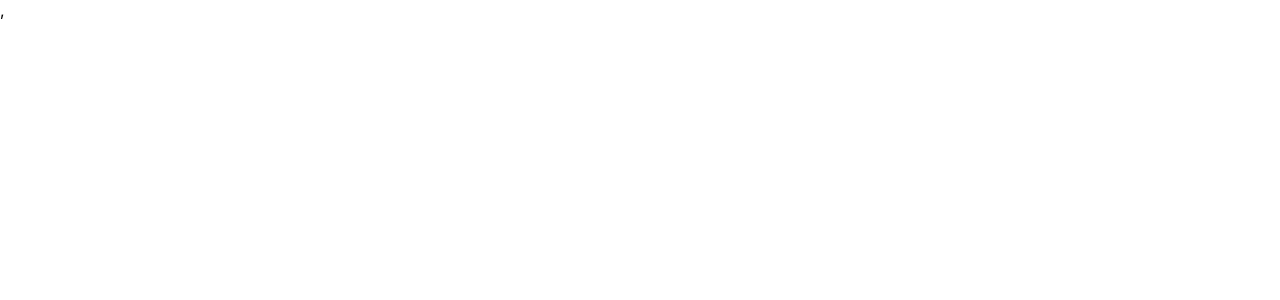
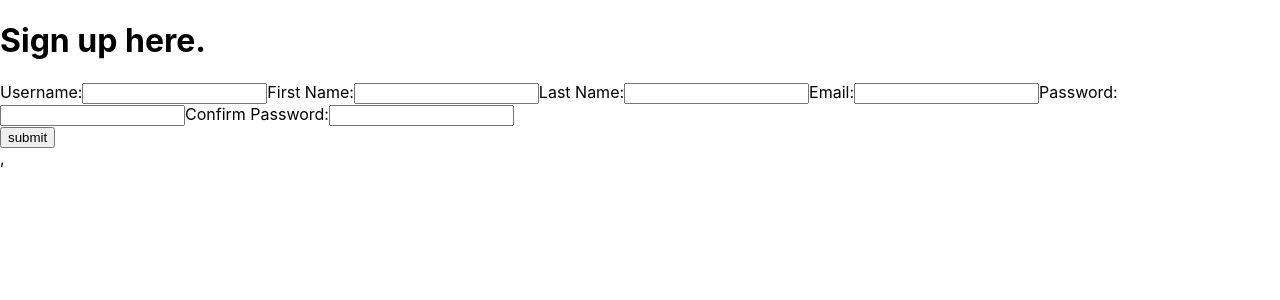
Before and after one commit to African-Marketplace-67/front-end, a React (Create React App) app in the folder marketplace/: page /SignUpForm in a window 1280 px wide. Shown: the top 300 px of the page. Built offline with nearby package versions, Linux system fonts and the light colour scheme; no server answers.

Commit message:
many changes

```diff
--- a/marketplace/src/App.js
+++ b/marketplace/src/App.js
@@ -1,37 +1,52 @@
 import './App.css';
-import React, { useState } from 'react'
-import MockHome from './login/MockHome'
-import LoginForm from './login/LoginForm.js'
-import MockMain from './login/MockMain'
+import React, { useState, useEffect } from 'react'
+import MockHome from './MockHome'
+import LoginForm from './LoginForm.js'
+import MockMain from './MockMain'
 import axios from 'axios'
 import { Route, Switch} from 'react-router-dom'
 import * as yup from 'yup'
-import schema from './login/FormSchema'
+import schema from './formSchema'
+import SignUpForm from "./SignUpForm"
 
+
+const memberList = [];
 const initialFormValues = {
-  userName: '',
-  password: ''
-}
-
+   userName:"",
+   firstname: "",
+   lastname:"",
+   email:"",
+   password:"",
+   passwordConfirmation:""
+  };
 const initialFormErrors = {
-  userName: '',
-  password: ''
-}
-// const initialValues = []
+   userName:"",
+   firstname: "",
+   lastname:"",
+   email:"",
+   password:"",
+   passwordConfirmation:""
+  };
+const initialDisable = true;
+const initialLogin = {
+  userName: "",
+  password: ""
+};
 
 function App() {
-
-  const [login, setLogin] = useState({})
+  const [ member , setMember ] = useState(memberList)
+  const [login, setLogin] = useState(initialLogin) // Add initialLogin to state. Changed to setLogin and on line 81.
   const [formValues, setFormValues] = useState(initialFormValues);
   const [formErrors, setFormErrors] = useState(initialFormErrors)
-  const [passwordShown, setPasswordShown] = useState(false)
+ // const [passwordShown, setPasswordShown] = useState(false) // not sure we need this.
+  const [ disable, setDisable ] = useState(initialDisable)
 
-  const postNewLogin = (newLogin) => {
+  const getMember = (newMember) => {
     axios
-    .post('https://reqres.in/api/users', newLogin)
+    .post('https://reqres.in/api/users', newMember)
     .then((res) => {
-      console.log("reqres res", res.data)
-      setLogin(res.data)
+      setMember([...member, ])
+      setMember(res.data)
     })
     .catch((err) => {
       console.log(err)
@@ -60,14 +75,34 @@ function App() {
     })
   }
 
-  const submit = () => {
+  const onSubmit = () => {
     const newLogin = {
       userName: formValues.userName.trim(),
       password: formValues.password.trim()
     }
+    setLogin(newLogin)
+  }
 
-    postNewLogin(newLogin)
+  const formSubmit = () => {
+    const newMember = {
+      username:formValues.username.trim(),
+      firstname:formValues.firstname.trim(),
+      lastname:formValues.lastname.trim(),
+      email:formValues.email.trim(),
+      password:formValues.password.trim(),
+      passwordConfirmation:formValues.passwordConfirmation.trim()
+    }
   }
+
+  useEffect(() => {
+    getMember()
+  },[])
+
+  useEffect(() => {
+    schema.isValid(formValues).then(valid => {
+      setDisable(!valid)
+    })
+  },[formValues])
 
   return (
     <div className="App">
@@ -75,16 +110,30 @@ function App() {
         <Route path="/login">
           <LoginForm
             values={formValues}
-            submit={submit}
+            submit={onSubmit}
             errors={formErrors}
             login={login}
             change={inputChange}
+            disabled={disable}
             />
         </Route>
+
+        <Route path="/SignUpForm">
+          <SignUpForm
+            values={formValues}
+            submit={onSubmit}
+            errors={formErrors}
+            change={inputChange}
+            disabled={disable}
+            />
+        </Route>
+
 
         <Route path="/MockMain">
           <MockMain />
         </Route>
+
+
 
         <Route exact path="/">
           <MockHome />
--- a/marketplace/src/login/LoginForm.js
+++ b/marketplace/src/LoginForm.js
@@ -1,7 +1,7 @@
 import React from 'react'
 import { useHistory, Link } from 'react-router-dom'
 import styled from 'styled-components'
-import '../App.css'
+import './App.css'
 // import {EmailIcon, FacebookIcon, TwitterIcon} from "react-share"
 
 
@@ -36,10 +36,10 @@ function LoginForm (props) {
          </NavContainer>
          <Banner></Banner>
          <Container onSubmit={onSubmit}>
-           {errors && <div className= "errors">
+           {/* {errors && <div className= "errors">
                <div>{errors.userName}</div>
                <div>{errors.password}</div>
-            </div>}
+            </div>} */}
 
             <div>
 
--- a/marketplace/src/login/MockHome.js
+++ b/marketplace/src/MockHome.js
@@ -6,6 +6,7 @@ function MockHome () {
         <div>Mock Homepage
             <div>
                 <Link className="text-link" to="/login">LOGIN</Link>
+                <Link className="signup-link" to="/SignUpForm">SIGNUP</Link>
             </div>
         </div>
         )
--- a/marketplace/src/SignUpForm.js
+++ b/marketplace/src/SignUpForm.js
@@ -1,4 +1,6 @@
 import React, {useState} from "react";
+import { useHistory } from "react-router-dom";
+
 
 
 export default function SignupForm(props){
@@ -8,13 +10,21 @@ const {values, submit, change, disable, errors} = props
 
 const onChange = (evt) => {
   const {name, value}= evt.target;
-
+  change(name,value)
 };
 
 const onSubmit = (evt) => {
   evt.preventDefault()
   submit()
+  routeToMain()
 }
+
+
+const history = useHistory()
+const routeToMain = () => {
+  history.push(('/mockMain'))
+}
+
 
 return (
 
--- a/marketplace/src/formSchema.js
+++ b/marketplace/src/formSchema.js
@@ -2,17 +2,19 @@ import * as yup from "yup";
 
 
 export default yup.object().shape({
-  username: yup
+  userName: yup
     .string()
     .required("Username is required.")
-    .min(3, "Minimum 3 characters."),
+    .min(3, "Minimum 3 characters.")
+    .max(50, "You have reached the character limit"),
   firstname: yup
     .string()
     .required("First name is required.")
     .min( 3,"Must have 3 characters."),
   lastname: yup
     .string()
-    .required("Last name is required."),
+    .required("Last name is required.")
+    .min(2,"Minimum 2 characters."),
   email: yup
     .string()
     .required("Email is required.")
@@ -20,7 +22,8 @@ export default yup.object().shape({
   password: yup
     .string()
     .required("Password is required.")
-    .min(6,"Minimum of 6 characters"),
+    .min(6,"Minimum of 6 characters")
+    .max(50, "You have reached the character limit"),
   passwordConfirmation: yup
     .string()
     .oneOf([yup.ref('password')], null, "Password must match.")
--- a/marketplace/src/login/FormSchema.js
+++ /dev/null
@@ -1,14 +0,0 @@
-import * as yup from 'yup'
-
-export default yup.object().shape({
-    userName: yup
-        .string()
-        .required('Username is required')
-        .min(3, "Username must be at least 3 characters")
-        .max(50, "You have reached the character limit"),
-    password: yup
-        .string()
-        .required('Password is required')
-        .min(6, "Password must be at least 6 characters")
-        .max(50, "You have reached the character limit"),
-})
```
Also changed, not shown: marketplace/src/MockMain.js (renamed from marketplace/src/login/MockMain.js), 2 other files (tests, documents, lock files or other folders).
